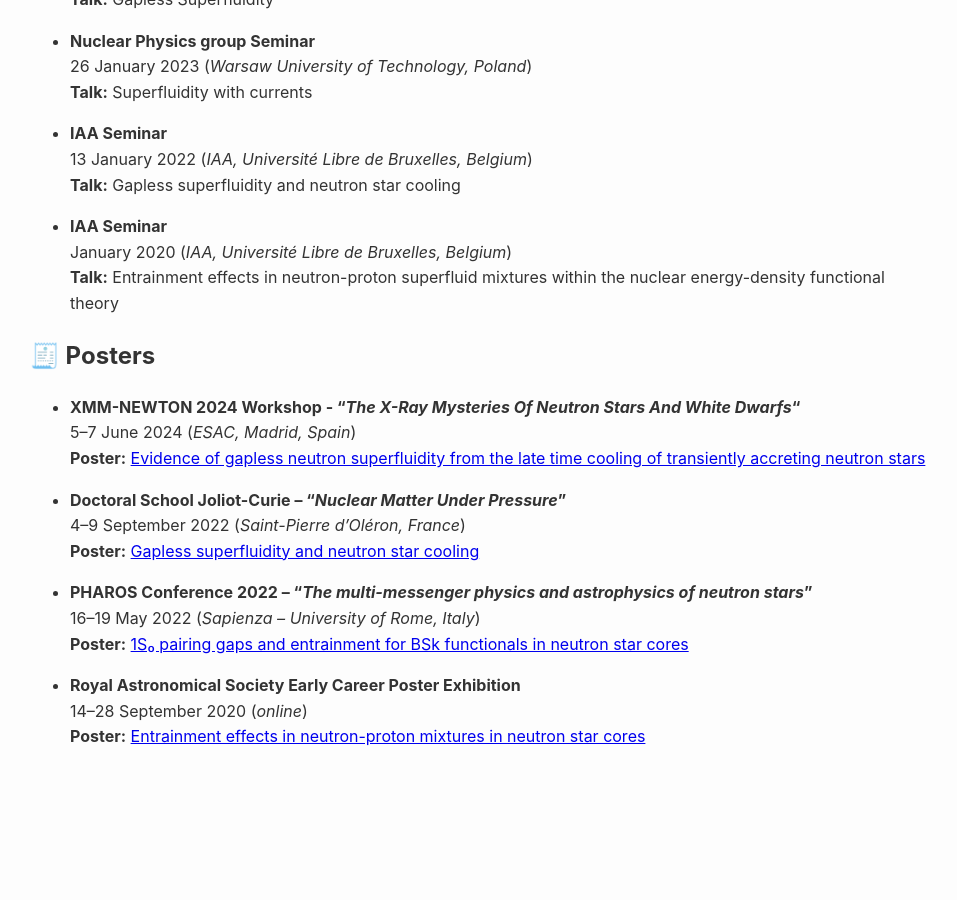
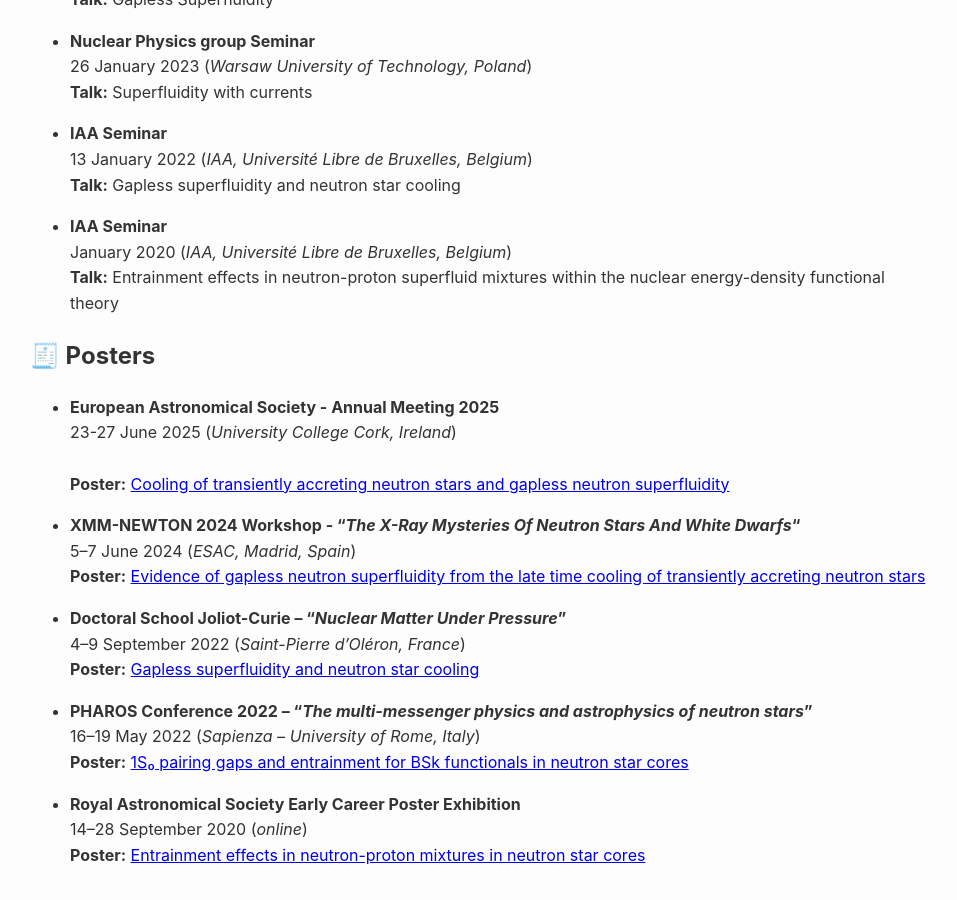
Before and after one commit to V-allard/V-allard.github.io, a Jekyll site: the page built from talks.md, in a window 1280 px wide and 900 px high, scrolled down 933 px. Shown: the whole window, without its empty margins (160-1117 px from the left). Built offline with Jekyll 4.4.1, drawn with Linux system fonts in a browser that asks for light colours; before the commit the page ends 1715 px from its top, so only the background shows below that.

Commit message:
Update talks.md

```diff
--- a/talks.md
+++ b/talks.md
@@ -49,6 +49,10 @@ This page contains an archive of all my scientific talks and posters, future and
 
 ## 🧾 Posters
 
+- **European Astronomical Society - Annual Meeting 2025**<br>
+  23-27 June 2025 (*University College Cork, Ireland*)<br>
+  **Poster:** [Cooling of transiently accreting neutron stars and gapless neutron superfluidity](https://k-poster.kuoni-congress.info/eas-2025/poster/31069506-43B0-4E24-A70A-A587F7F95FA6)
+
 - **XMM-NEWTON 2024 Workshop - "*The X-Ray Mysteries Of Neutron Stars And White Dwarfs*"**
   5–7 June 2024 (*ESAC, Madrid, Spain*)
   **Poster:** [Evidence of gapless neutron superfluidity from the late time cooling of transiently accreting neutron stars](/assets/Poster_XMM_Newton_2024.pdf)
```
